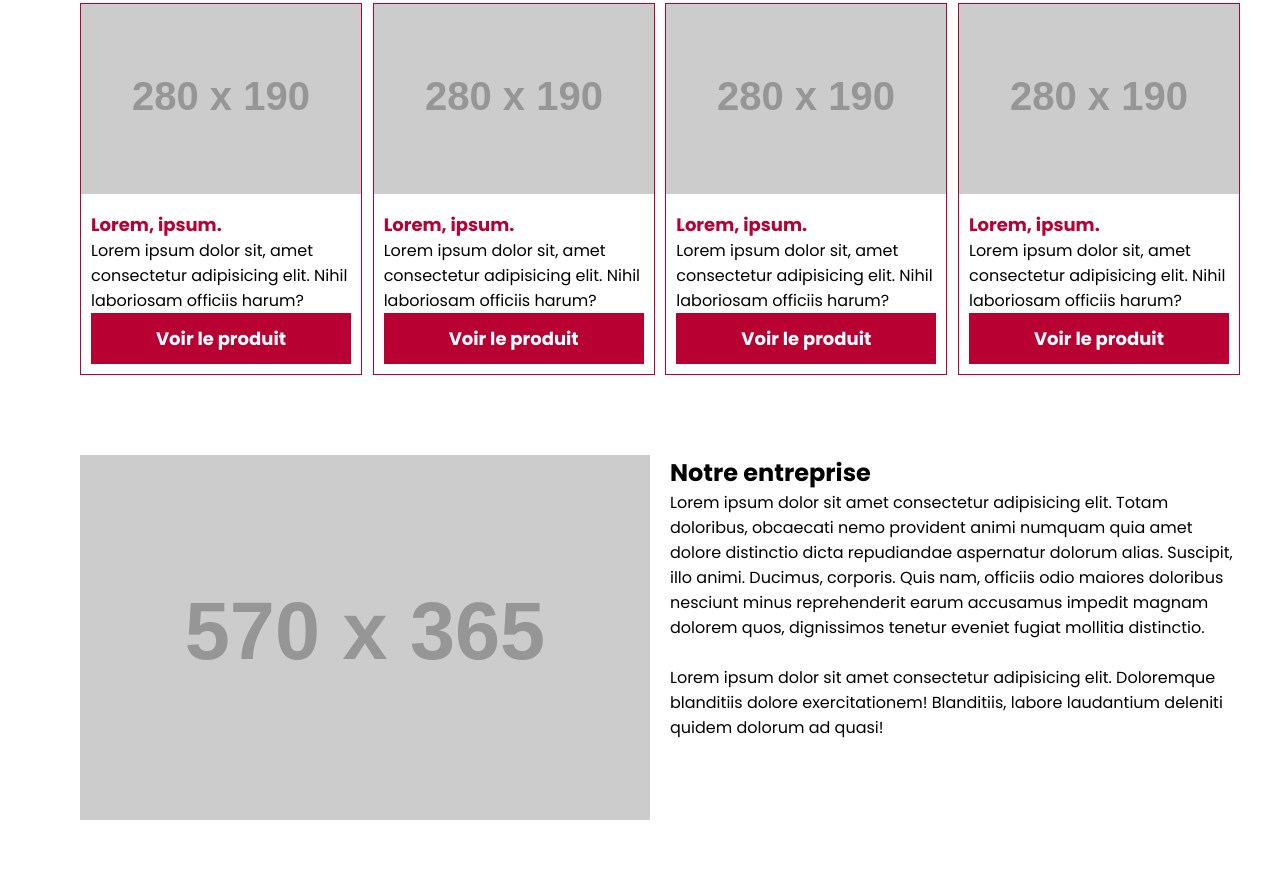
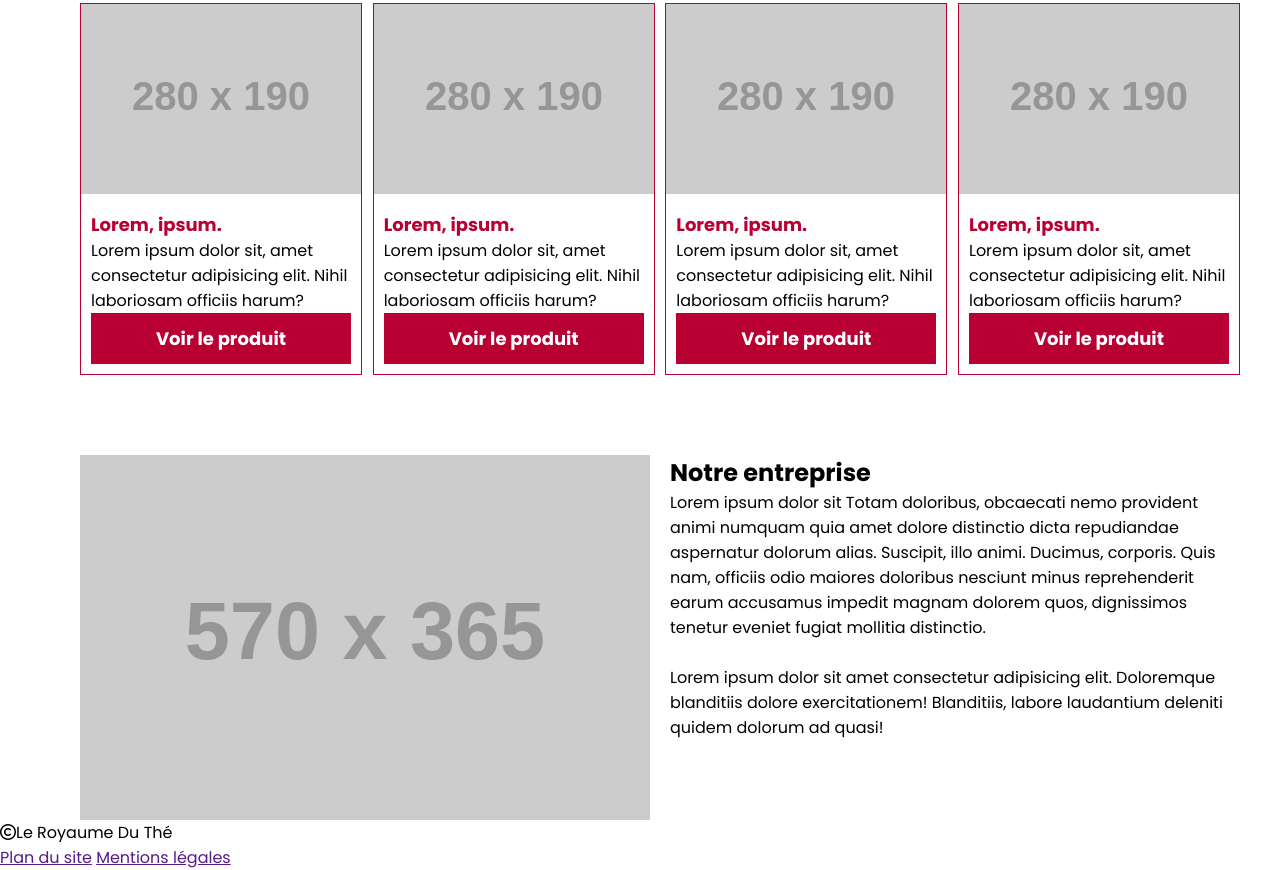
Before and after one commit to ApprendreEtEnseigner/le-royaume-du-the-With-Danny-Louvetoun, a plain HTML site: page index.html in a window 1280 px wide. Shown: the part 669-1539 px from the top of the page. Before the commit the page ends 1489 px from the top, so only its background shows below. Drawn offline with Linux system fonts and the light colour scheme; placeholder pictures from the web are drawn by us.

Commit message:
ADD section-business v1.0

```diff
--- a/index.html
+++ b/index.html
@@ -73,12 +73,20 @@
         <img src='http://fakeimg.pl/570x365?font=lobster' alt=''/>
         <div class="description-business">
             <h2>Notre entreprise</h2>
-            <p>Lorem ipsum dolor sit amet consectetur adipisicing elit. Totam doloribus, obcaecati nemo provident animi numquam quia amet dolore distinctio dicta repudiandae aspernatur dolorum alias. Suscipit, illo animi. Ducimus, corporis. Quis nam, officiis odio maiores doloribus nesciunt minus reprehenderit earum accusamus impedit magnam dolorem quos, dignissimos tenetur eveniet fugiat mollitia distinctio.</p>
+            <p>Lorem ipsum dolor sit  Totam doloribus, obcaecati nemo provident animi numquam quia amet dolore distinctio dicta repudiandae aspernatur dolorum alias. Suscipit, illo animi. Ducimus, corporis. Quis nam, officiis odio maiores doloribus nesciunt minus reprehenderit earum accusamus impedit magnam dolorem quos, dignissimos tenetur eveniet fugiat mollitia distinctio.</p>
             <br>
             <p>Lorem ipsum dolor sit amet consectetur adipisicing elit. Doloremque blanditiis dolore exercitationem! Blanditiis, labore laudantium deleniti quidem dolorum ad quasi!</p>
         </div>
 
     </section>
 
+    <footer>
+        <p><i class="far fa-copyright"></i>Le Royaume Du Thé</p>
+        <div>
+            <a href="">Plan du site</a>
+            <a href="">Mentions légales</a>
+        </div>
+    </footer>
+
 </body>
 </html>
```
